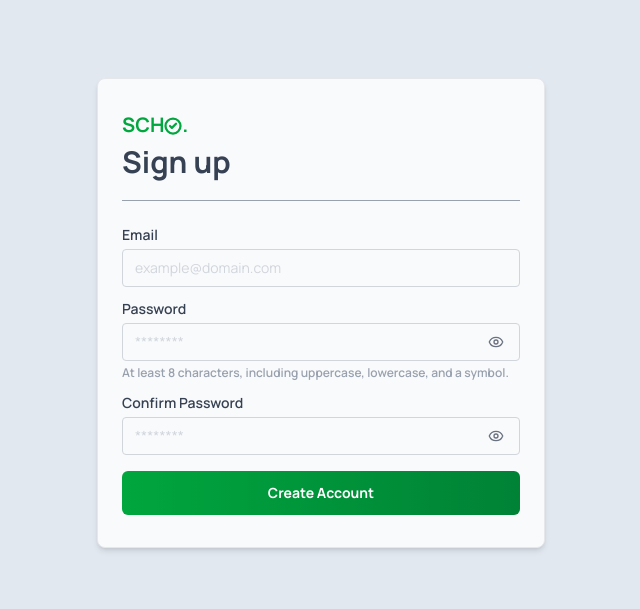
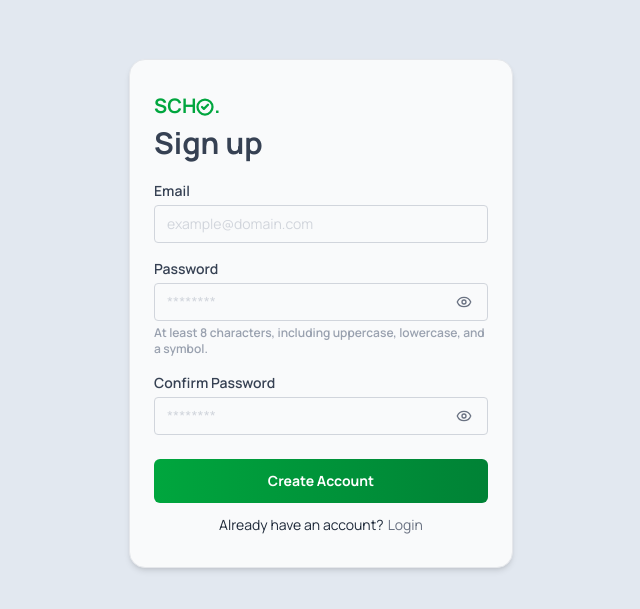
Before and after one commit to dreyyan/scho, a Next.js app: page /register in a window 1280 px wide. Shown: the part 135-744 px from the top of the page, without its empty margins (319-959 px from the left). Built offline with nearby package versions, Linux system fonts and the light colour scheme.

Commit message:
feat: refine authentication UI
- utilize NextJS Link for navigation between login and signup forms
- remove separator elements from auth forms for cleaner layout
- convert repetitive Tailwind styling into custom CSS classes

```diff
--- a/src/app/(auth)/login/page.tsx
+++ b/src/app/(auth)/login/page.tsx
@@ -11,6 +11,7 @@ import InputField from '@/components/ui/InputField'
 import Logo from '@/components/ui/Logo';
 import { LoginFormData, LoginFormErrors } from '@/types/auth';
 import { signIn } from 'next-auth/react';
+import Link from 'next/link';
 
 export default function Login() {
   const { openModal, closeModal } = useModal();
@@ -79,23 +80,15 @@ export default function Login() {
 
   return (
     <div className='flex min-h-screen justify-center items-center'>
-      <section className='
-        w-full max-w-md
-        px-6 py-8
-        bg-gray-50
-        border border-gray-200
-        rounded-lg
-        shadow-md
-      '>
+      <section className='form'>
         <form noValidate data-hydrated={isHydrated} onSubmit={handleLogin}>
-          <fieldset disabled={!isHydrated} className='space-y-3'>
+          <fieldset disabled={!isHydrated} className='space-y-6'>
             <header className='mb-4'>
               <Logo />
               <h1 className='text-gray-700'>Login</h1>
             </header>
 
-            <hr className='text-gray-400 mb-6' />
-
+            <div className='space-y-4'>
               <InputField
                 id='email'
                 name='email'
@@ -108,7 +101,6 @@ export default function Login() {
                 error={errors.email}
               />
 
-            <div className='space-y-1'>
               <InputField
                 id='password'
                 name='password'
@@ -121,8 +113,17 @@ export default function Login() {
               error={errors.password}
               />
             </div>
-            <div className='pt-1'>
+
+            <div className='space-y-3'>
               <Button label='Login' variant='primary' type="submit" />
+              <span className='flex justify-center items-center gap-x-1 text-sm text-gray-800'>
+                Don&apos;t have an account yet?
+                <Link
+                  href="/register"
+                  className="link"
+                  >Create an Account
+                </Link>
+              </span>
             </div>
           </fieldset>
         </form>
--- a/src/app/(auth)/register/page.tsx
+++ b/src/app/(auth)/register/page.tsx
@@ -10,6 +10,7 @@ import Button from '@/components/ui/Button'
 import InputField from '@/components/ui/InputField'
 import Logo from '@/components/ui/Logo';
 import { RegisterFormData, RegisterFormErrors } from '@/types/auth';
+import Link from 'next/link';
 
 export default function Register() {
   const { openModal, closeModal } = useModal();
@@ -110,23 +111,15 @@ export default function Register() {
 
   return (
     <div className='flex min-h-screen justify-center items-center'>
-      <section className='
-        w-full max-w-md
-        px-6 py-8
-        bg-gray-50
-        border border-gray-200
-        rounded-lg
-        shadow-md
-      '>
+      <section className='form'>
         <form noValidate data-hydrated={isHydrated} onSubmit={handleRegister}>
-          <fieldset disabled={!isHydrated} className='space-y-3'>
+          <fieldset disabled={!isHydrated} className='space-y-6'>
             <header className='mb-4'>
               <Logo />
               <h1 className='text-gray-700'>Sign up</h1>
             </header>
 
-            <hr className='text-gray-400 mb-6' />
-
+            <div className='space-y-4'>
               <InputField
                 id='email'
                 name='email'
@@ -169,9 +162,18 @@ export default function Register() {
                 required
                 error={errors.confirmPassword}
               />
+            </div>
 
-            <div className='pt-1'>
+            <div className='space-y-3'>
               <Button label='Create Account' variant='primary' type="submit" />
+              <span className='flex justify-center items-center gap-x-1 text-sm text-gray-800'>
+                Already have an account?
+                <Link
+                  href="/login"
+                  className="link"
+                  >Login
+                </Link>
+              </span>
             </div>
           </fieldset>
         </form>
--- a/src/app/globals.css
+++ b/src/app/globals.css
@@ -16,3 +16,27 @@
     font-weight: 600;
   }
 }
+
+.form {
+  @apply
+  w-full max-w-sm
+  px-6 py-8
+  bg-gray-50
+  border border-gray-200
+  rounded-2xl
+  shadow-md
+}
+
+.separator {
+  @apply text-gray-500;
+}
+
+.link {
+  @apply text-sm text-gray-500
+  hover:underline
+  ;
+}
+
+.text-caption {
+  @apply text-sm text-gray-400;
+}
```
Lines whose indentation alone changed are shown as unchanged.
